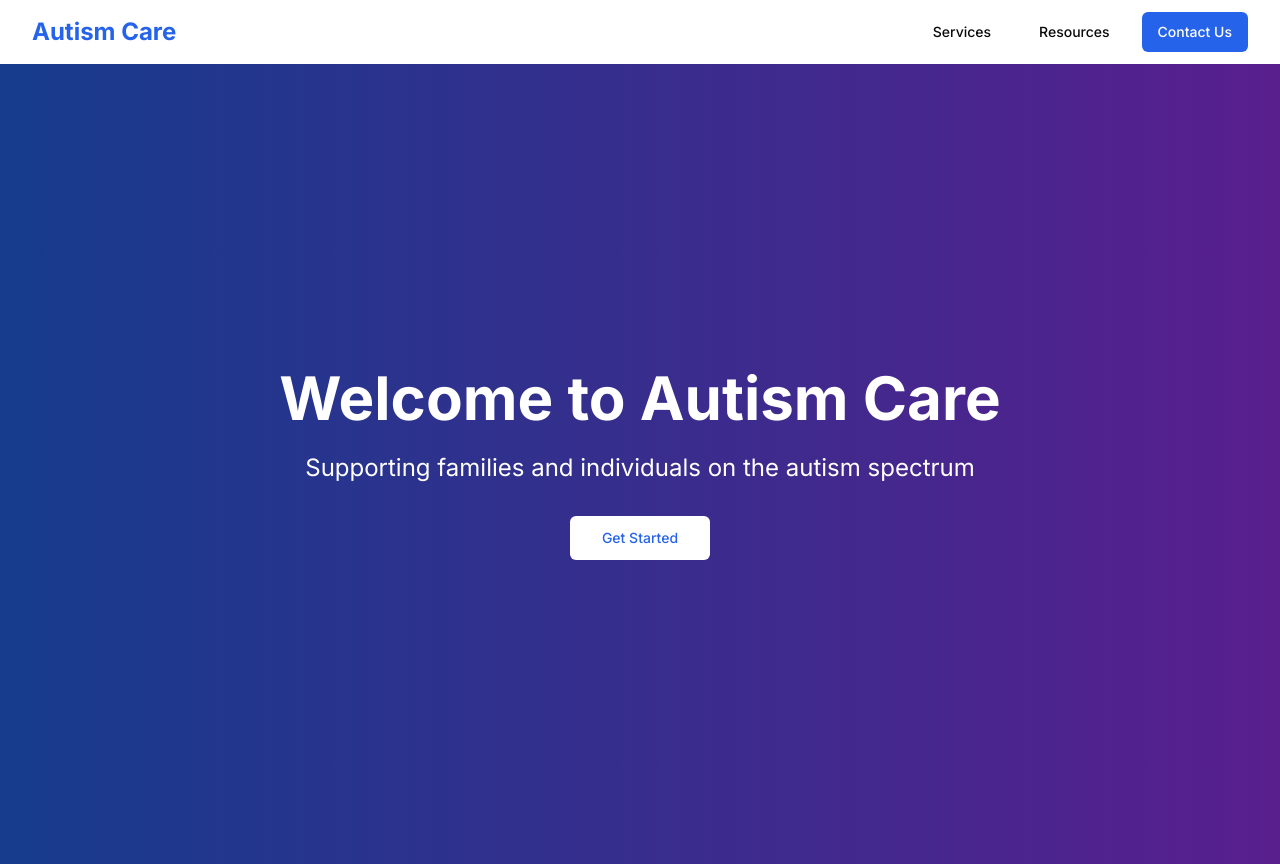
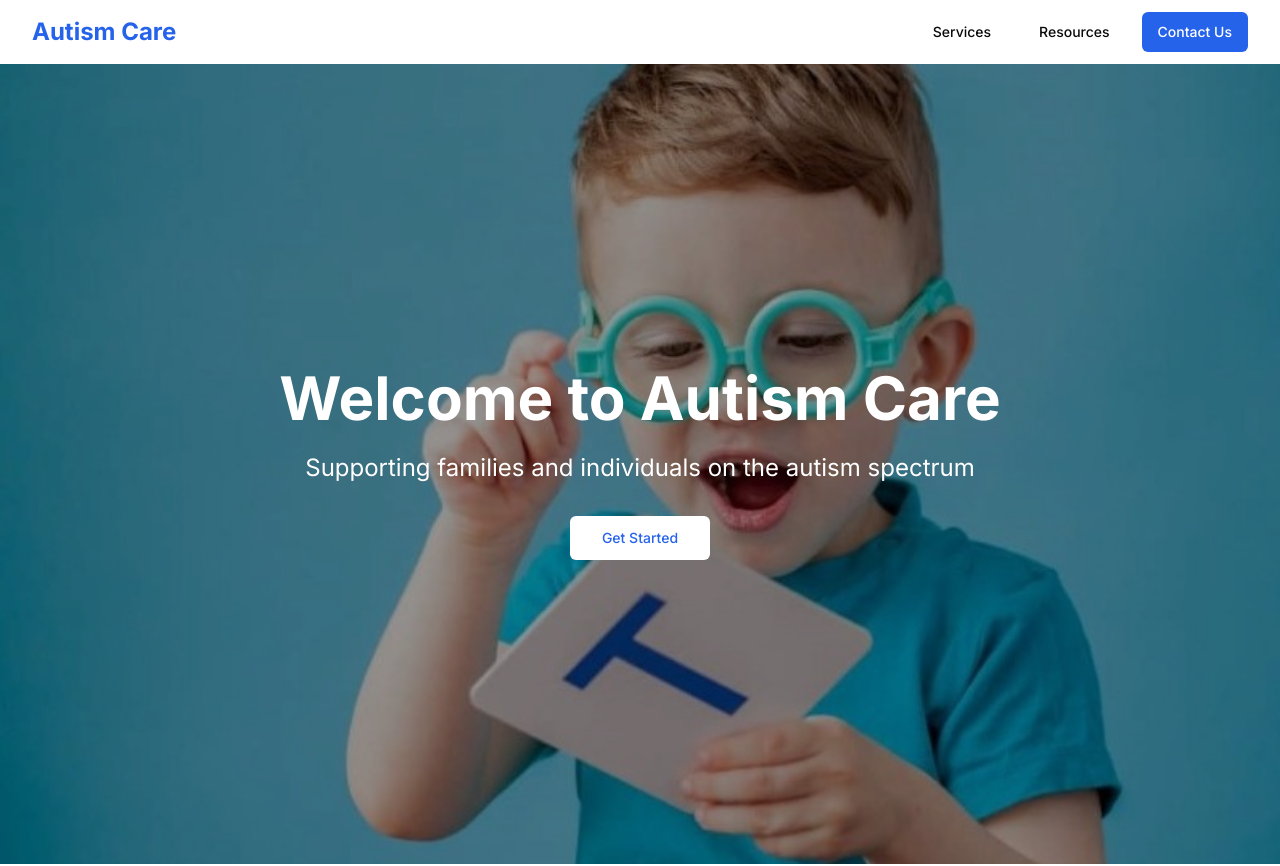
Before and after one commit to Naman2626/Autism_Care, a Next.js app: page / in a window 1280 px wide. Shown: the top 866 px of the page. Built offline with nearby package versions, Linux system fonts and the light colour scheme.

Commit message:
feat: update homepage background and add new image

```diff
--- a/app/page.tsx
+++ b/app/page.tsx
@@ -7,7 +7,14 @@ export default function HomePage() {
   return (
     <div className="flex flex-col">
       {/* Hero Section */}
-      <section className="relative h-screen flex items-center justify-center bg-gradient-to-r from-blue-600 to-purple-600">
+      <section
+        className="relative h-screen flex items-center justify-center"
+        style={{
+          backgroundImage: 'url(/images/background.jpg)',
+          backgroundSize: 'cover',
+          backgroundPosition: 'center'
+        }}
+      >
         <div className="absolute inset-0 bg-black/40"></div>
         <div className="relative z-10 text-center text-white px-4">
           <h1 className="text-5xl md:text-6xl font-bold mb-6">Welcome to Autism Care</h1>
```
Also changed, not shown: package.json (line endings or trailing spaces), public/images/background.jpg (added).
